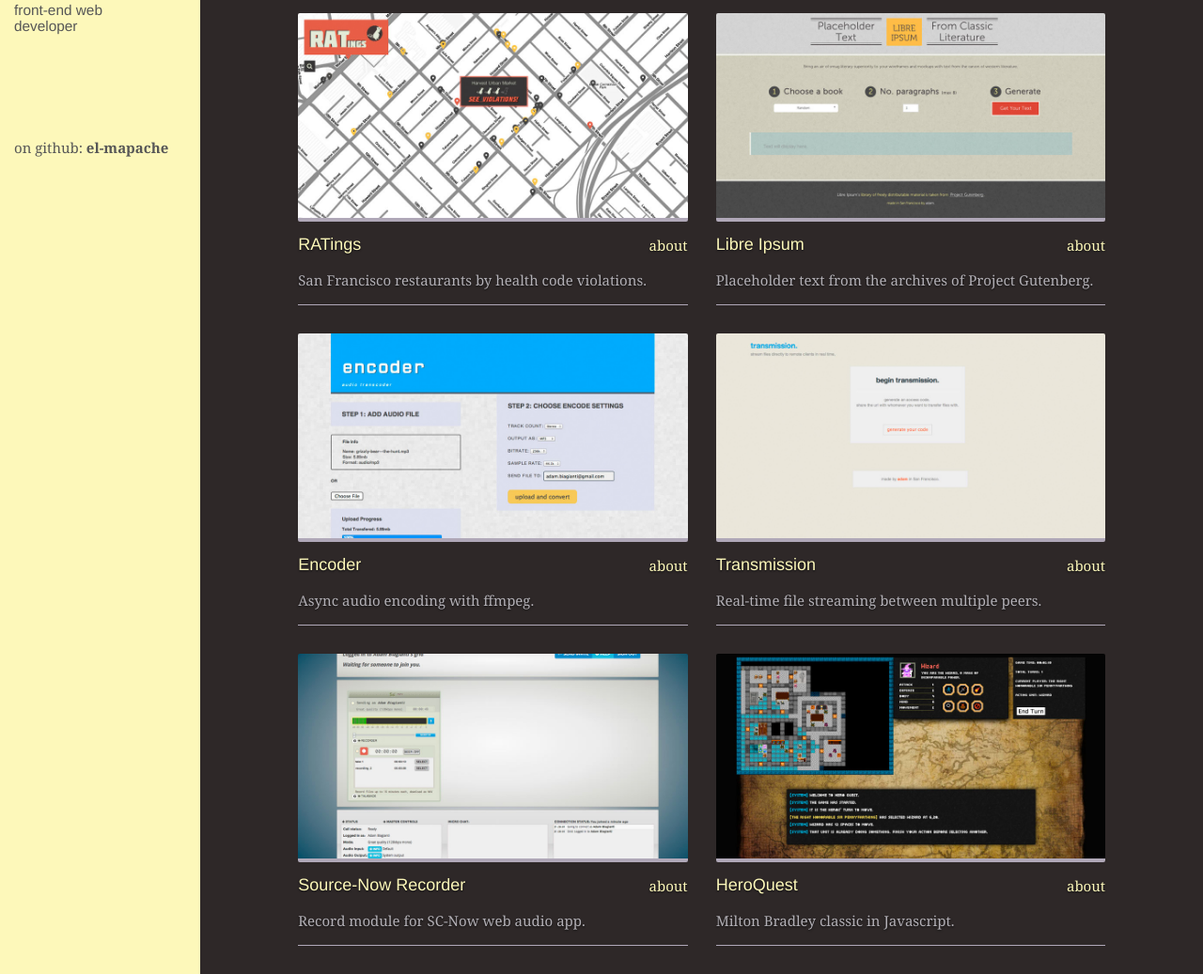
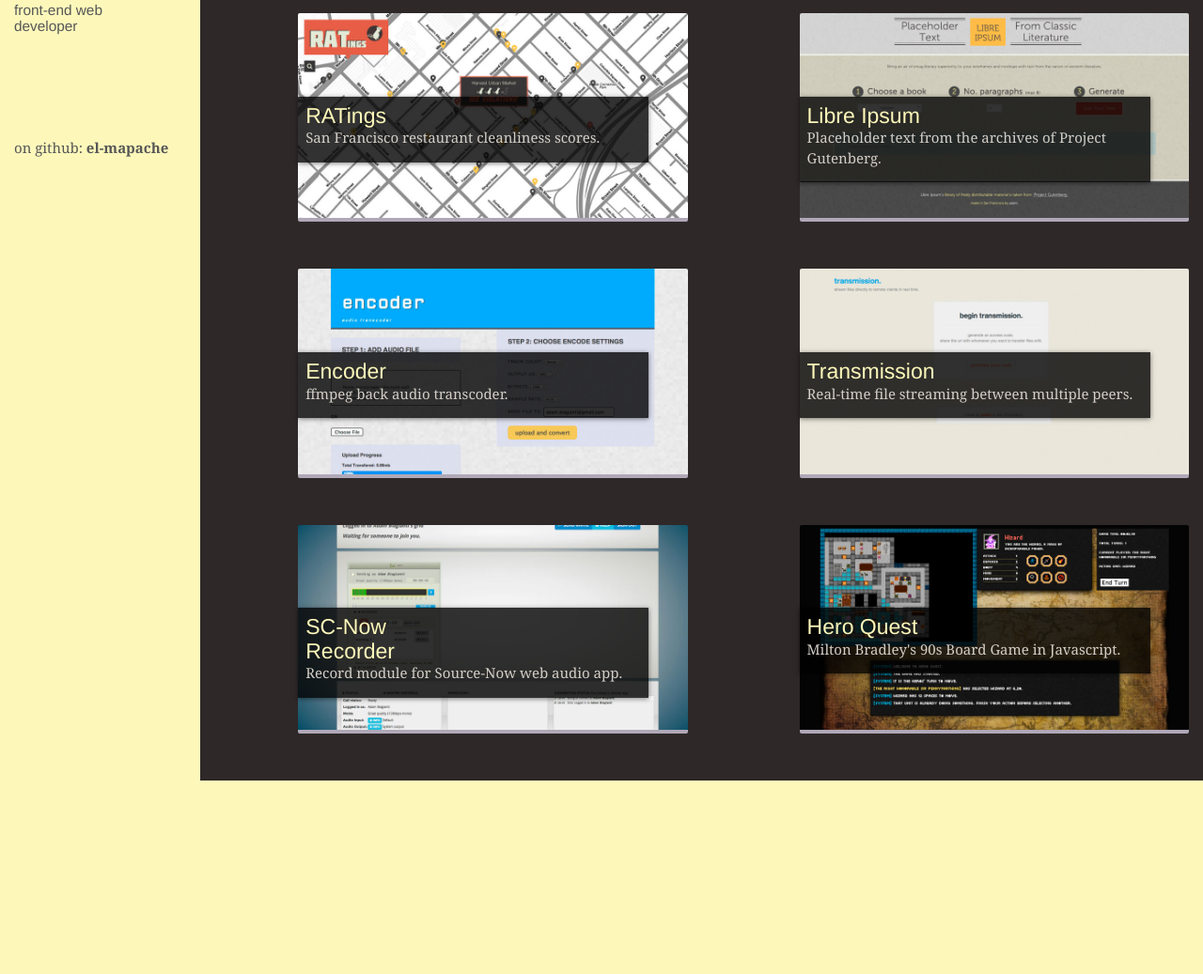
Before and after one commit to el-mapache/website, a plain HTML site: page index.html in a window 1280 px wide. Shown: the part 106-1143 px from the top of the page at 94% size. After the commit the page ends 937 px from the top, so only its background shows below. Drawn offline with Linux system fonts and the light colour scheme.

Commit message:
updates styles, uses templates, updates project info

```diff
--- a/css/styles.css
+++ b/css/styles.css
@@ -50,6 +50,21 @@
   outline: none !important;
 }
 
+.about-overlay {
+  position: absolute;
+  top: 40%;
+  left: 0%;
+  background: rgba(0,0,0,0.8);
+  color: #D3CEC7;
+  padding: 8px 8px 5px 8px;
+  width: 90%;
+  z-index: 1;
+  cursor: pointer;
+  box-shadow: 0px 1px 5px rgba(0,0,0,0.5);
+  -moz-box-shadow: 0px 1px 5px rgba(0,0,0,0.5);
+  -ms-box-shadow: 0px 1px 5px rgba(0,0,0,0.5);
+}
+
 .link {
   -webkit-transition: color 0.2s ease;
   -moz-transition: color 0.2s ease;
@@ -88,6 +103,10 @@
   margin-top: 100px;
 }
 
+#main-list-wrapper {
+  min-height: 700px;
+}
+
 #header-links hr {
   border-color: #575757;
 }
@@ -122,6 +141,7 @@
 }
 
 .media-box a:hover {
+  cursor: pointer;
   color: #B3B0B6;
   -webkit-transition: all 0.15s ease-in-out;
 }
@@ -189,10 +209,9 @@
 }
 
 .media-box {
-  min-height: 308px;
-  padding-bottom: 5px;
-  border-bottom: 1px solid #B0A8B8;
-  margin-bottom: 30px;
+  position: relative;
+  min-height: 200px;
+  margin-bottom: 50px;
 }
 
 .media-box img {
@@ -295,6 +314,10 @@
     font-size: 2.9vw;
   }
 
+  h3 {
+    font-size: 1.8vw;
+  }
+
   h5 {
     font-size: 1.2vw;
   }
--- a/index.html
+++ b/index.html
@@ -9,20 +9,44 @@
     <link href='http://fonts.googleapis.com/css?family=Montserrat:400,700' rel='stylesheet' type='text/css'>
   </head>
 
-  <script type="text/html">
-    <div class="col-md-6">
-      <div class="media-box light-shadow" data-index="0">
-        <img src="images/rats.jpg"/>
-        <div class="col-md-12">
-          <div class="row grid-spacing">
-            <h4 class="col-xs-6 col-sm-6 col-md-6 sans yellow alpha no-margin">RATings</h4>
-             <a class="col-xs-6 col-sm-6 col-md-3 col-md-offset-3 yellow omega align-right">about</a>
-           </div>
-         </div>
-        <div class="clearfix"></div>
-        <p class="purple">Fear based San Francisco restaurant review website.</p>
-      </div>
+  <script type="text/html" id="projects-template">
+    <div class="row">
+      {{ for (var i = 0; i < it.data.length; i++) { }}
+        {{ var project = it.data[i]; }}
+        <div class="col-md-5 col-md-offset-1">
+          <div class="media-box" data-index="{{= i}}">
+            <div class="about-overlay">
+              <h3 class="col-xs-6 col-sm-6 col-md-6 sans alpha no-margin yellow">{{= project.name}}</h3>
+              <div class="clearfix"></div>
+              <p>{{= project.blurb}}</p>
+            </div>
+            <img src="images/{{= project.file}}"/>
+          </div>
+        </div>
+      {{ } }}
     </div>
+  </script>
+
+  <script type="text/html" id="sidebar-template">
+    <h2 class="sans black"><strong>{{= it.name}}</strong></h2>
+    <h5 class="sans">
+      <small class="upper">w/ </small><span>{{= it.tech}}</span>
+    </h5>
+    <p class="grid-spacing sans">
+      {{ if (it.available === "yes") { }}
+        <a href="{{= it.uri}}" target="_blank" class="black link">view project</a>
+        <a href="{{= it.repo}}" target="_blank" class="black col-md-offset-1 link">view code</a>
+      {{ } else { }}
+        <a href="{{= it.repo}}" target="_blank" class="black link">view code</a>
+      {{  } }}
+    </p>
+    <hr class="col-md-1">
+    <div class="row">
+      <p class="col-md-11">{{= it.description}}</p>
+    </div>
+
+    <hr class="col-md-1">
+    <div class="clearfix"></div>
   </script>
 
   <body class="yellow-bg">
@@ -46,99 +70,7 @@
         </header>
 
         <section id="main-list" class="col-md-10 black-bg">
-          <div id="main-list-wrapper" style="padding-top: 20px;">
-            <div class="row">
-
-              <div class="col-md-5 col-md-offset-1">
-                <div class="media-box light-shadow" data-index="0">
-                  <img src="images/rats.jpg"/>
-                  <div class="col-md-12">
-                    <div class="row spacing">
-                      <h4 class="col-xs-6 col-sm-6 col-md-6 sans yellow alpha no-margin">RATings</h4>
-                       <a class="col-xs-6 col-sm-6 col-md-3 col-md-offset-3 yellow omega align-right">about</a>
-                     </div>
-                   </div>
-                  <div class="clearfix"></div>
-                  <p class="purple">San Francisco restaurants by health code violations.</p>
-                </div>
-              </div>
-
-              <div class="col-md-5">
-                <div class="media-box light-shadow" data-index="1">
-                  <img src="images/libre.jpg"/>
-                  <div class="col-md-12">
-                    <div class="row spacing">
-                      <h4 class="col-xs-6 col-sm-6 col-md-6 sans yellow alpha no-margin">Libre Ipsum</h4>
-                       <a class="col-xs-6 col-sm-6 col-md-3 col-md-offset-3 yellow omega align-right">about</a>
-                     </div>
-                   </div>
-                  <div class="clearfix"></div>
-                  <p class="purple">Placeholder text from the archives of Project Gutenberg.</p>
-                </div>
-              </div>
-            </div>
-
-            <div class="row">
-              <div class="col-md-5 col-md-offset-1">
-                <div class="media-box light-shadow" data-index="2">
-                  <img src="images/encoder.jpg"/>
-                  <div class="col-md-12">
-                    <div class="row spacing">
-                      <h4 class="col-xs-6 col-sm-6 col-md-6 sans yellow alpha no-margin">Encoder</h4>
-                       <a class="col-xs-6 col-sm-6 col-md-3 col-md-offset-3 yellow omega align-right">about</a>
-                     </div>
-                   </div>
-                  <div class="clearfix"></div>
-                  <p class="purple">Async audio encoding with ffmpeg.</p>
-                </div>
-              </div>
-
-              <div class="col-md-5">
-                <div class="media-box light-shadow" data-index="3">
-                  <img src="images/transmission.jpg"/>
-                  <div class="col-md-12">
-                    <div class="row spacing">
-                      <h4 class="col-xs-6 col-sm-6 col-md-6 sans yellow alpha no-margin">Transmission</h4>
-                       <a class="col-xs-6 col-sm-6 col-md-3 col-md-offset-3 yellow omega align-right">about</a>
-                     </div>
-                   </div>
-                  <div class="clearfix"></div>
-                  <p class="purple">Real-time file streaming between multiple peers.</p>
-                </div>
-              </div>
-            </div>
-
-            <div class="row">
-              <div class="col-md-5 col-md-offset-1">
-                <div class="media-box light-shadow" data-index="4">
-                  <img src="images/scnow.jpg"/>
-                  <div class="col-md-12">
-                    <div class="row spacing">
-                      <h4 class="col-xs-6 col-sm-6 col-md-6 sans yellow alpha no-margin">Source-Now Recorder</h4>
-                       <a class="col-xs-6 col-sm-6 col-md-3 col-md-offset-3 yellow omega align-right">about</a>
-                     </div>
-                   </div>
-                  <div class="clearfix"></div>
-                  <p class="purple">Record module for SC-Now web audio app.</p>
-                </div>
-              </div>
-
-              <div class="col-md-5">
-                <div class="media-box light-shadow" data-index="5">
-                  <img src="images/hero.jpg"/>
-                  <div class="col-md-12">
-                    <div class="row spacing">
-                      <h4 class="col-xs-6 col-sm-6 col-md-6 sans yellow alpha no-margin">HeroQuest</h4>
-                       <a class="col-xs-6 col-sm-6 col-md-3 col-md-offset-3 yellow omega align-right">about</a>
-                     </div>
-                   </div>
-                  <div class="clearfix"></div>
-                  <p class="purple">Milton Bradley classic in Javascript.</p>
-                </div>
-              </div>
-            </div>
-
-          </div>
+          <div id="main-list-wrapper" style="padding-top: 20px;"></div>
         </section>
 
         <section id="project-detail-view" class="col-md-4 hide-animation">
@@ -155,29 +87,13 @@
               <span class="glyphicon glyphicon-chevron-right"></span>
             </button>
 
-            <div id="project-metadata">
-              <h2 class="sans black"><strong id="project-title"></strong></h2>
-              <h5 class="sans">
-                <small class="upper">w/ </small><span id="tech"></span>
-              </h5>
-              <p class="grid-spacing sans">
-                <a href="#" target="_blank" class="black link" id="project-link">view project</a>
-                <a href="#" target="_blank" class="black col-md-offset-1 link" id="project-repo-link">view code</a>
-              </p>
-              <hr class="col-md-1">
-              <div class="row">
-                <p id="project-description" class="col-md-11"></p>
-              </div>
-
-              <hr class="col-md-1">
-              <div class="clearfix"></div>
-            </div>
+            <div id="project-metadata"></div>
           </div>
         </section>
 
       </div>
     </div>
     <script src="js/dot.min.js"></script>
-    <script src="js/app.min.js"></script>
+    <script src="js/app.js"></script>
   </body>
 </html>
--- a/js/app.js
+++ b/js/app.js
@@ -171,7 +171,7 @@
       var xhr = new XMLHttpRequest();
 
       xhr.overrideMimeType('application/json');
-      xhr.open('GET', filepath, false);
+      xhr.open('GET', filepath, true);
 
       xhr.onreadystatechange = function() {
         if (xhr.readyState === 4 && xhr.status === 200) {
@@ -221,6 +221,8 @@
   function SideBarView(elem) {
     this.el = elem;
 
+    this.template = doT.template(document.getElementById('sidebar-template').text);
+
     this.bindEvent('#close-btn', 'click', this.toggle);
     this.bindEvent('#next-btn', 'click', this.next);
     this.bindEvent('#prev-btn', 'click', this.prev);
@@ -247,18 +249,7 @@
     },
 
     render: function() {
-      this.el.querySelector('#project-title').innerHTML = this.model.name;
-      this.el.querySelector('#tech').innerHTML = this.model.tech;
-      this.el.querySelector('#project-description').innerHTML = this.model.description;
-      if (this.model.uri) {
-        this.el.querySelector('#project-link').style.display = 'initial';
-        this.el.querySelector('#project-repo-link').style.marginLeft = '';
-        this.el.querySelector('#project-link').href = this.model.uri;
-      } else {
-        this.el.querySelector('#project-link').style.display = 'none';
-        this.el.querySelector('#project-repo-link').style.marginLeft = '0px';
-      }
-      this.el.querySelector('#project-repo-link').href = this.model.repo;
+      this.el.querySelector('#project-metadata').innerHTML = this.template(this.model);
     },
 
     _onEscKeyPress: function(event) {
@@ -324,12 +315,17 @@
     }
   };
 
+
+  // Initialization stufffff
   var projectsService = new ProjectsService();
 
-  projectsService.getAll(function() {
-    new ImagePreloader();
+  projectsService.getAll(function(collection) {
     var sidebar = new SideBarView(document.getElementById('project-detail-view'));
 
+    var projectsTmpl = doT.template(document.getElementById('projects-template').text);
+    document.getElementById('main-list-wrapper').innerHTML = projectsTmpl({data: collection});
+
+    new ImagePreloader();
 
     // Normally this would go in another view and have a controller to
     // coordinate events, but I'm making a portfolio, not writing a framework.
@@ -345,6 +341,7 @@
       mediaBox[i].onclick = getProjectById;
     }
   });
+
 
 
   /**
--- a/projects.json
+++ b/projects.json
@@ -13,17 +13,17 @@
     {
       "name": "Libre Ipsum",
       "tech": "Sinatra, jQuery",
-      "blurb": "Placeholder text pulled from the archives of Project Gutenberg.",
+      "blurb": "Placeholder text from the archives of Project Gutenberg.",
       "description": "Libre Ipsum is a placeholder text generator that pulls its material from Project Gutenberg, an online repository of books in the public domain. It fetches and parses a daily RSS feed that contains the latest books added to Project Gutenberg. The requesting user chooses a book and a number of paragraphs to served; sections of the book are chosen at random. The backend is comprised of several pieces: a small Sinatra application to handle requests and process the books, a Redis database for simple IP based request throttling, and a text file which serves as a manifest of all available books. The front-end is quite basic and realized with jQuery.",
-      "uri": "libre-ipsum.availableforfriendship.com",
+      "uri": "http://libre-ipsum.availableforfriendship.com",
       "repo": "https://github.com/el-mapache/libre-ipsum",
       "file": "libre.jpg",
-      "available": "no"
+      "available": "yes"
     },
     {
       "name": "Encoder",
       "tech": "Express, Angular",
-      "blurb": "Transcodes audio with ffmpeg.",
+      "blurb": "ffmpeg back audio transcoder.",
       "description": "Encoder is an audio transcoder that allows users to upload an audio file and convert it to one of several different formats. The file is processed using ffmpeg and an email is sent to the user with a link to the converted file. It uses Redis and a queueing library to manage file conversion and email jobs. This application was recently rewritten in Express from pure Node, with Angular providing the front-end functionality. This is the first web application I'd ever created, and it is quite special to me.",
       "uri": "",
       "repo": "https://github.com/el-mapache/encode",
```
